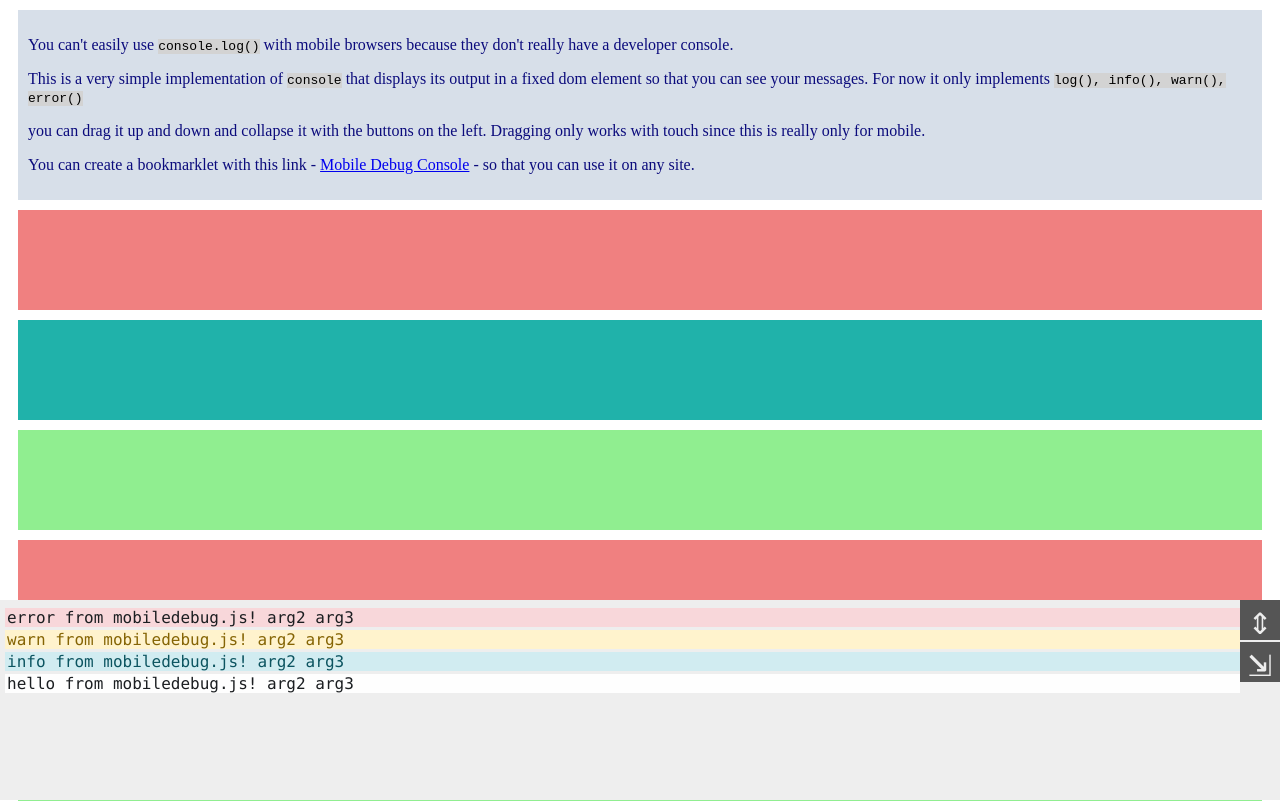
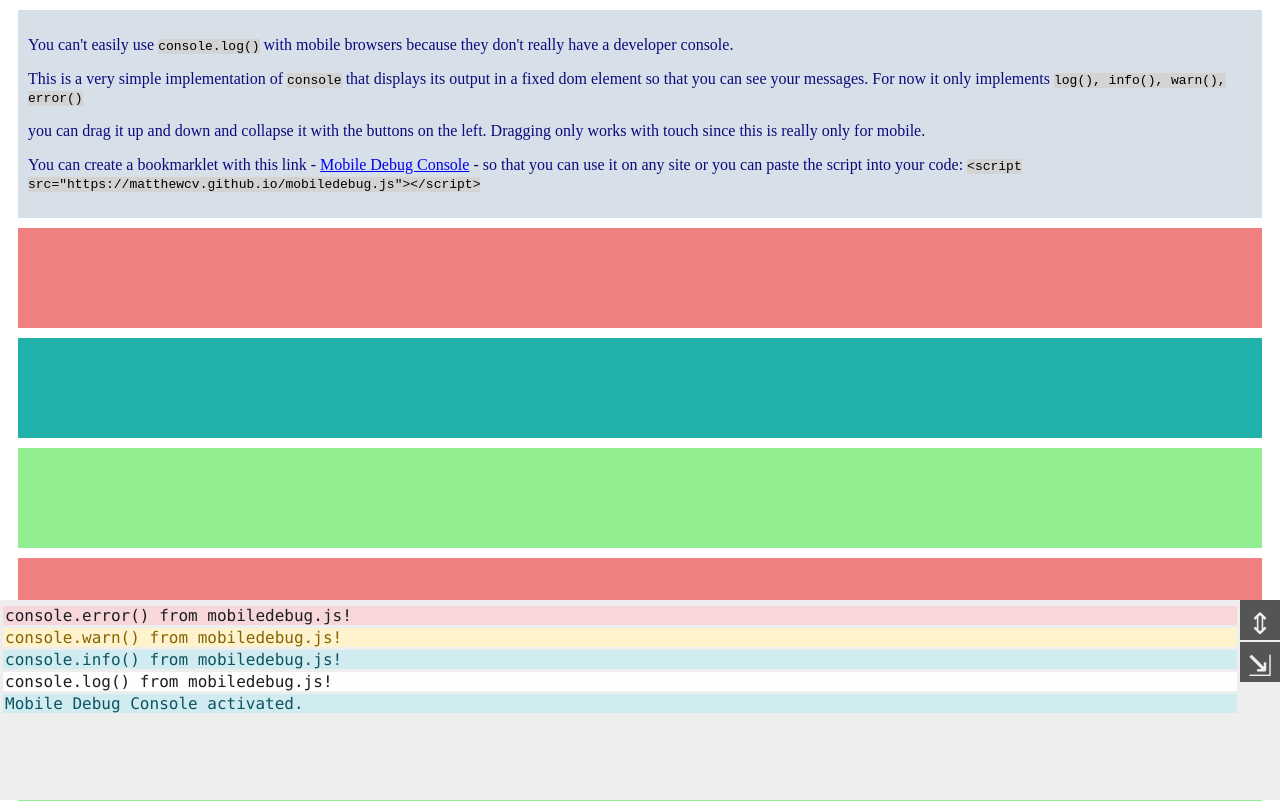
Before and after one commit to matthewcv/matthewcv.github.io, a plain HTML site: page mobiledebug.html in a window 1280 px wide. Shown: the top 801 px of the page. Drawn offline with Linux system fonts and the light colour scheme.

Commit message:
some ui tweeks

```diff
--- a/mobiledebug.html
+++ b/mobiledebug.html
@@ -5,7 +5,6 @@
     <meta name="viewport" content="width=device-width, initial-scale=1.0">
     <meta http-equiv="X-UA-Compatible" content="ie=edge">
     <title>Mobile Debug</title>
-    <script src="mobiledebug.js"></script>
     <style>
         .whatitis{
             padding: 10px;
@@ -39,7 +38,9 @@
     <p>This is a very simple implementation of <code>console</code> that displays its output in a fixed dom element so that you can see your messages.
     For now it only implements <code>log(), info(), warn(), error()</code></p>
     <p>you can drag it up and down and collapse it with the buttons on the left. Dragging only works with touch since this is really only for mobile.</p>
-    <p>You can create a bookmarklet with this link - <a href="javascript:var _mds=document.createElement('script');_mds.src='https://matthewcv.github.io/mobiledebug.js';document.body.appendChild(_mds);void(0)">Mobile Debug Console</a> - so that you can use it on any site.</p>
+    <p>You can create a bookmarklet with this link -
+        <a href="javascript:var _mds=document.createElement('script');_mds.src='https://matthewcv.github.io/mobiledebug.js';document.body.appendChild(_mds);void(0)">Mobile Debug Console</a> - so
+        that you can use it on any site or you can paste the script into your code: <code> &lt;script src="https://matthewcv.github.io/mobiledebug.js">&lt;/script> </code></p>
     </div>
     <div class="filler"></div>
     <div class="filler"></div>
@@ -51,11 +52,12 @@
     <div class="filler"></div>
     <div class="filler"></div>
     <div class="filler"></div>
+    <script src="mobiledebug.js"></script>
     <script>
-        console.log('hello from mobiledebug.js!','arg2','arg3');
-        console.info('info from mobiledebug.js!','arg2','arg3');
-        console.warn('warn from mobiledebug.js!','arg2','arg3');
-        console.error('error from mobiledebug.js!','arg2','arg3');
+        console.log('console.log() from mobiledebug.js!');
+        console.info('console.info() from mobiledebug.js!');
+        console.warn('console.warn() from mobiledebug.js!');
+        console.error('console.error() from mobiledebug.js!');
 
     </script>
 </body>
--- a/mobiledebug.js
+++ b/mobiledebug.js
@@ -85,14 +85,16 @@
                transition: "width .5s, height .5s"
            });
            var consoleContent = `
-           <div style="background-color:#eee; width:100%; position:absolute; height:100%; padding:5px 40px 5px 5px; box-sizing:border-box; overflow: auto; white-space: nowrap "></div>
+           <div style="background-color:#eee; width:100%; position:absolute; height:100%; padding:3px 43px 3px 3px; box-sizing:border-box; ">
+            <div style="width:100%;height:100%;overflow: auto;  "></div>
+           </div>
            <div style="width: 40px; height: 40px; position:absolute; top:0; right: 0; box-sizing:border-box; background-color:#555; color:#eee; font-size:40px; line-height:40px; text-align:center">⇕</div>
            <div style="transition: top .5s, transform .5s; width: 40px; height: 40px; position:absolute; top:42px; right: 0; box-sizing:border-box; background-color:#555; color:#eee; font-size:40px; line-height:40px; text-align:center">⇲</div>
            `;
            theUi.innerHTML = consoleContent;
            document.body.appendChild(theUi);
            md.ui = theUi;
-           md.content = md.ui.firstElementChild;
+           md.content = md.ui.firstElementChild.firstElementChild;
            md.mover = md.ui.children[1];
            md.collapser = md.ui.children[2];
            md.mover.addEventListener("touchstart", md.movertouchstart);
@@ -126,6 +128,7 @@
     md.movertouchstart = function(e){
         md.lastmovetouch = e.changedTouches[0];
         e.preventDefault();
+        e.stopPropagation();
     }
     md.movertouchmove = function(e){
 
@@ -137,11 +140,14 @@
 
         md.ui.style.bottom = b + "px"
         e.preventDefault();
+        e.stopPropagation();
+
     }
     md.movertouchend = function(e){
 
         md.lastmovetouch = null;
         e.preventDefault();
+        e.stopPropagation();
 
     }
 
```
